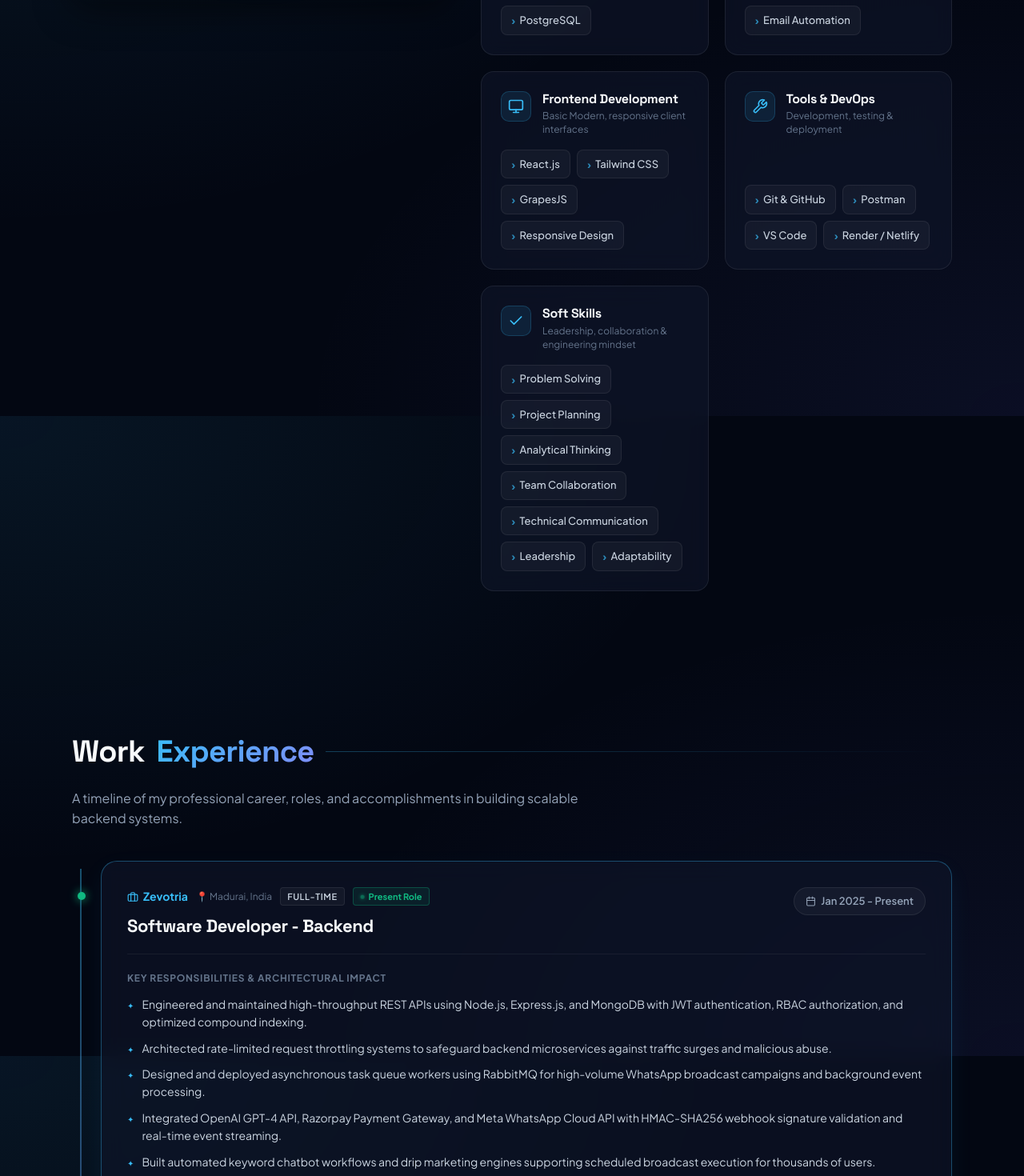
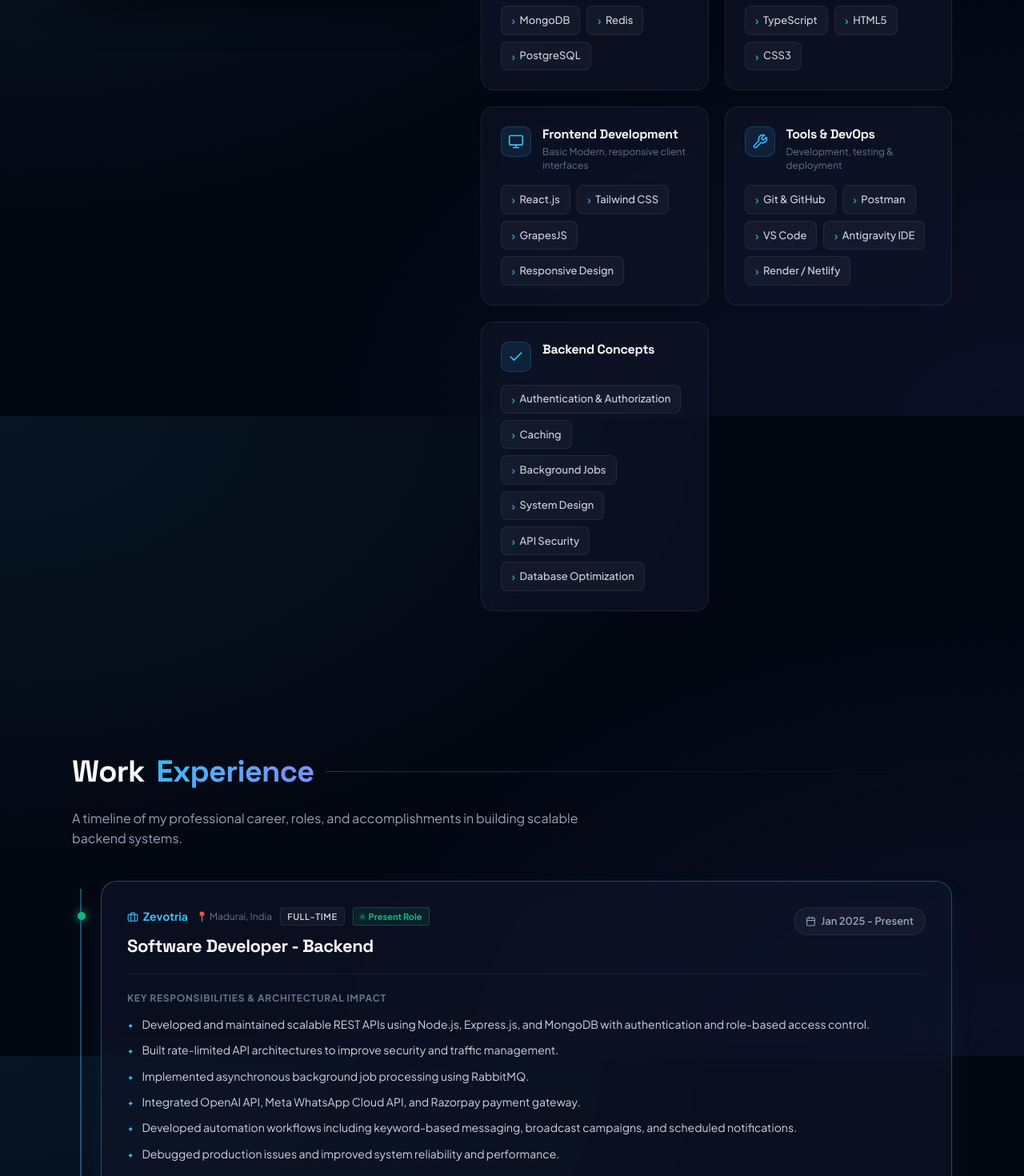
Before and after one commit to Sonaravikumar/portfolio, a React (Vite) app: page / in a window 1280 px wide. Shown: the part 2680-4150 px from the top of the page at 80% size. Built offline with nearby package versions, Linux system fonts and the light colour scheme.

Commit message:
data are updated

```diff
--- a/src/data/portfolio.ts
+++ b/src/data/portfolio.ts
@@ -33,17 +33,20 @@ export const skillCategories = [
       "RESTful APIs",
       "RabbitMQ (Queues)",
       "Rate Limiting",
-      "Webhooks & Events"
+      "Webhooks & Events",
+      "JWT Authentication & RBAC",
+      "Event-Driven Architecture",
     ]
   },
   {
-    title: "Languages",
-    description: "Core programming & query languages",
+    title: "AI & Integrations",
+    description: "AI services, automation & third-party integrations",
     skills: [
-      "TypeScript",
-      "JavaScript (ES6+)",
-      "PostgreSQL",
-      "HTML5 / CSS3"
+      "OpenAI API",
+      "Prompt Engineering",
+      "WhatsApp Cloud API",
+      "Razorpay Gateway",
+      "Email Automation"
     ]
   },
   {
@@ -56,13 +59,13 @@ export const skillCategories = [
     ]
   },
   {
-    title: "AI & Integrations",
-    description: "Third-party APIs & intelligent workflows",
+    title: "Languages",
+    description: "Programming languages & web fundamentals",
     skills: [
-      "OpenAI API",
-      "WhatsApp Cloud API",
-      "Razorpay Gateway",
-      "Email Automation"
+      "JavaScript (ES6+)",
+      "TypeScript",
+      "HTML5",
+      "CSS3"
     ]
   },
   {
@@ -82,20 +85,19 @@ export const skillCategories = [
       "Git & GitHub",
       "Postman",
       "VS Code",
+      "Antigravity IDE",
       "Render / Netlify"
     ]
   },
   {
-    title: "Soft Skills",
-    description: "Leadership, collaboration & engineering mindset",
+    title: "Backend Concepts",
     skills: [
-      "Problem Solving",
-      "Project Planning",
-      "Analytical Thinking",
-      "Team Collaboration",
-      "Technical Communication",
-      "Leadership",
-      "Adaptability"
+      "Authentication & Authorization",
+      "Caching",
+      "Background Jobs",
+      "System Design",
+      "API Security",
+      "Database Optimization"
     ]
   }
 ];
@@ -109,12 +111,12 @@ export const experiences: import("../types/portfolio").Experience[] = [
     duration: "Jan 2025 - Present",
     isCurrent: true,
     description: [
-      "Engineered and maintained high-throughput REST APIs using Node.js, Express.js, and MongoDB with JWT authentication, RBAC authorization, and optimized compound indexing.",
-      "Architected rate-limited request throttling systems to safeguard backend microservices against traffic surges and malicious abuse.",
-      "Designed and deployed asynchronous task queue workers using RabbitMQ for high-volume WhatsApp broadcast campaigns and background event processing.",
-      "Integrated OpenAI GPT-4 API, Razorpay Payment Gateway, and Meta WhatsApp Cloud API with HMAC-SHA256 webhook signature validation and real-time event streaming.",
-      "Built automated keyword chatbot workflows and drip marketing engines supporting scheduled broadcast execution for thousands of users.",
-      "Monitored production services, debugged runtime bottlenecks, and reduced API response latencies."
+      "Developed and maintained scalable REST APIs using Node.js, Express.js, and MongoDB with authentication and role-based access control.",
+      "Built rate-limited API architectures to improve security and traffic management.",
+      "Implemented asynchronous background job processing using RabbitMQ.",
+      "Integrated OpenAI API, Meta WhatsApp Cloud API, and Razorpay payment gateway.",
+      "Developed automation workflows including keyword-based messaging, broadcast campaigns, and scheduled notifications.",
+      "Debugged production issues and improved system reliability and performance."
     ],
     skills: [
       "Node.js",
@@ -131,7 +133,7 @@ export const experiences: import("../types/portfolio").Experience[] = [
   },
   {
     role: "Web Development Intern",
-    company: "Masfob @ Success Life Mantra",
+    company: "Zevotria",
     location: "Madurai, India",
     type: "Internship",
     duration: "Aug 2024 - Dec 2024",
@@ -175,6 +177,28 @@ export const experiences: import("../types/portfolio").Experience[] = [
 
 export const projects: import("../types/portfolio").Project[] = [
   {
+    title: "Kelly Gang",
+    category: "AI Movie Production Platform",
+    tagline: "Transforming ideas into complete cinematic productions using AI-powered script, storyboard, asset, and video generation workflows.",
+    status: "In Development",
+    description: [
+      "Architecting a full-stack AI movie production platform capable of generating scripts, scenes, storyboards, characters, props, worlds, and production assets from natural language prompts.",
+      "Designed backend orchestration workflows for scene management, asset generation, storyboard creation, and production pipeline automation using scalable Node.js services.",
+      "Integrating large language models, image generation models, and video generation services to create an end-to-end AI-assisted filmmaking ecosystem."
+    ],
+    technologies: [
+      "Node.js",
+      "Express.js",
+      "MongoDB",
+      "OpenAI API",
+      "Seedance AI",
+      "Image Generation",
+      "Video Generation",
+      "REST APIs"
+    ],
+    architectureId: "kellygang"
+  },
+  {
     title: "CareerPro AI",
     category: "AI Platform & Career Engine",
     tagline: "Multimodal AI career platform for ATS resume generation, LinkedIn optimization & interview simulation.",
@@ -192,7 +216,6 @@ export const projects: import("../types/portfolio").Project[] = [
       "React.js",
       "RESTful APIs"
     ],
-    liveDemo: "https://careerpro-ai.com",
     architectureId: "careerpro"
   },
   {
@@ -213,7 +236,6 @@ export const projects: import("../types/portfolio").Project[] = [
       "RabbitMQ",
       "Redis"
     ],
-    liveDemo: "https://inderact.masfob.com",
     architectureId: "inderact"
   },
   {
@@ -262,67 +284,73 @@ export const projects: import("../types/portfolio").Project[] = [
 
 export const architectures: import("../types/portfolio").Architecture[] = [
   {
-    id: "inderact",
-    title: "Inderact - WhatsApp Cloud Automation",
-    tagline: "Event-Driven Webhook Ingestion & Asynchronous Message Queue Pipeline",
-    category: "Asynchronous & Event-Driven",
+    id: "kellygang",
+    title: "Kelly Gang - AI Movie Production Platform",
+    tagline:
+      "Multi-Agent AI Pipeline for Script Generation, Storyboarding, Asset Creation & Video Production",
+    category: "Generative AI & Content Orchestration",
     overview:
-      "Ingests high-frequency WhatsApp Cloud API webhooks with HMAC-SHA256 signature verification, decouples traffic spikes through RabbitMQ message queues, and orchestrates keyword-based automated bot responses and scheduled broadcast drip campaigns with rate limiting.",
+      "An AI-powered movie production platform that transforms user ideas into complete cinematic productions through automated script generation, scene planning, storyboard creation, character design, asset generation, and AI-driven video workflows.",
     highlights: [
-      "Meta Webhook Ingestion",
-      "RabbitMQ AMQP Queue",
-      "Rate-Limited Outbound",
-      "Redis Session Caching",
-      "MongoDB Event Logs"
+      "Script Generation Engine",
+      "Scene & Shot Orchestration",
+      "Storyboard Automation",
+      "AI Asset Generation",
+      "Video Production Pipeline"
     ],
     decisions: [
-      "Decoupled Webhook Ingestion: Used RabbitMQ queues to immediately acknowledge incoming Meta webhooks (<50ms) and process business logic asynchronously, preventing HTTP timeout dropped events.",
-      "Strict Rate-Limiting Engine: Built token-bucket rate limiters on outbound broadcast messages to stay compliant with Meta Cloud API Tier-1 throughput constraints.",
-      "Stateful Conversation Caching: Stored user conversational context in Redis to enable sub-millisecond keyword auto-reply lookups without hammering the primary database."
+      "Modular Production Workflow: Split script generation, scene management, storyboard generation, asset creation, and video production into independent services to improve scalability and maintainability.",
+      "Centralized Asset Management: Designed a shared asset repository for characters, props, locations, worlds, and generated media to ensure consistency throughout production stages.",
+      "Multi-Model AI Orchestration: Integrated LLMs, image generation models, and video generation services through structured pipelines to automate end-to-end filmmaking workflows."
     ],
     nodes: [
       {
-        layer: "Client & Ingress",
-        name: "WhatsApp User / Flutter Dashboard",
+        layer: "Creator Studio",
+        name: "Movie Creation Dashboard",
         type: "client",
-        protocol: "HTTPS / Mobile",
-        detail: "Users send inbound chats; managers schedule campaigns from Flutter dashboard."
+        protocol: "HTTPS / SPA",
+        detail:
+          "Allows creators to generate scripts, manage scenes, create storyboards, organize assets, and monitor production workflows."
       },
       {
-        layer: "Security & Ingestion",
-        name: "Meta Cloud API & Webhook Gate",
-        type: "gateway",
-        protocol: "HTTPS Webhooks",
-        detail: "Verifies HMAC-SHA256 signature and authenticates webhook payload origins."
+        layer: "Backend Orchestration",
+        name: "Node.js & Express Workflow Engine",
+        type: "backend",
+        protocol: "RESTful API",
+        detail:
+          "Coordinates projects, scripts, scenes, shots, assets, authentication, workflow execution, and generation requests."
       },
       {
-        layer: "Core API Server",
-        name: "Node.js & Express REST Core",
-        type: "backend",
-        protocol: "REST & JSON",
-        detail: "Parses message payloads, applies JWT authorization & routes to workflow handlers."
+        layer: "AI Content Generation",
+        name: "LLM & Prompt Orchestration Engine",
+        type: "ai",
+        protocol: "HTTPS / REST",
+        detail:
+          "Generates scripts, scene descriptions, shot breakdowns, storyboard prompts, characters, props, and world-building content."
       },
       {
-        layer: "Message Broker",
-        name: "RabbitMQ Task Queue Cluster",
-        type: "queue",
-        protocol: "AMQP Protocol",
-        detail: "Buffers bursts, manages broadcast queues & distributes background worker tasks."
+        layer: "Media Generation",
+        name: "Image & Video Generation Services",
+        type: "integration",
+        protocol: "REST APIs",
+        detail:
+          "Creates storyboards, concept art, cinematic frames, character visuals, and AI-generated video sequences."
       },
       {
-        layer: "Persistence & Cache",
-        name: "MongoDB & Redis Cluster",
+        layer: "Asset Management",
+        name: "MongoDB Media & Production Store",
         type: "database",
-        protocol: "Mongoose / TCP",
-        detail: "Persists conversation history, broadcast analytics & cached session states."
+        protocol: "Mongoose ODM",
+        detail:
+          "Stores movie projects, scripts, scenes, shots, generated assets, storyboard data, metadata, and production history."
       }
     ],
     flow: [
-      "WhatsApp / Flutter App",
-      "Meta Cloud Webhook Gate",
-      "Node.js & Express REST Core",
-      "RabbitMQ Task Queue",
-      "MongoDB & Redis Cluster"
+      "Movie Creation Dashboard",
+      "Node.js & Express Workflow Engine",
+      "LLM & Prompt Orchestration Engine",
+      "Image & Video Generation Services",
+      "MongoDB Media & Production Store"
     ]
   },
   {
@@ -387,6 +415,70 @@ export const architectures: import("../types/portfolio").Architecture[] = [
       "OpenAI GPT-4 API Service",
       "Automated Email Service",
       "MongoDB Atlas Database"
+    ]
+  },
+  {
+    id: "inderact",
+    title: "Inderact - WhatsApp Cloud Automation",
+    tagline: "Event-Driven Webhook Ingestion & Asynchronous Message Queue Pipeline",
+    category: "Asynchronous & Event-Driven",
+    overview:
+      "Ingests high-frequency WhatsApp Cloud API webhooks with HMAC-SHA256 signature verification, decouples traffic spikes through RabbitMQ message queues, and orchestrates keyword-based automated bot responses and scheduled broadcast drip campaigns with rate limiting.",
+    highlights: [
+      "Meta Webhook Ingestion",
+      "RabbitMQ AMQP Queue",
+      "Rate-Limited Outbound",
+      "Redis Session Caching",
+      "MongoDB Event Logs"
+    ],
+    decisions: [
+      "Decoupled Webhook Ingestion: Used RabbitMQ queues to immediately acknowledge incoming Meta webhooks (<50ms) and process business logic asynchronously, preventing HTTP timeout dropped events.",
+      "Strict Rate-Limiting Engine: Built token-bucket rate limiters on outbound broadcast messages to stay compliant with Meta Cloud API Tier-1 throughput constraints.",
+      "Stateful Conversation Caching: Stored user conversational context in Redis to enable sub-millisecond keyword auto-reply lookups without hammering the primary database."
+    ],
+    nodes: [
+      {
+        layer: "Client & Ingress",
+        name: "WhatsApp User / Flutter Dashboard",
+        type: "client",
+        protocol: "HTTPS / Mobile",
+        detail: "Users send inbound chats; managers schedule campaigns from Flutter dashboard."
+      },
+      {
+        layer: "Security & Ingestion",
+        name: "Meta Cloud API & Webhook Gate",
+        type: "gateway",
+        protocol: "HTTPS Webhooks",
+        detail: "Verifies HMAC-SHA256 signature and authenticates webhook payload origins."
+      },
+      {
+        layer: "Core API Server",
+        name: "Node.js & Express REST Core",
+        type: "backend",
+        protocol: "REST & JSON",
+        detail: "Parses message payloads, applies JWT authorization & routes to workflow handlers."
+      },
+      {
+        layer: "Message Broker",
+        name: "RabbitMQ Task Queue Cluster",
+        type: "queue",
+        protocol: "AMQP Protocol",
+        detail: "Buffers bursts, manages broadcast queues & distributes background worker tasks."
+      },
+      {
+        layer: "Persistence & Cache",
+        name: "MongoDB & Redis Cluster",
+        type: "database",
+        protocol: "Mongoose / TCP",
+        detail: "Persists conversation history, broadcast analytics & cached session states."
+      }
+    ],
+    flow: [
+      "WhatsApp / Flutter App",
+      "Meta Cloud Webhook Gate",
+      "Node.js & Express REST Core",
+      "RabbitMQ Task Queue",
+      "MongoDB & Redis Cluster"
     ]
   },
   {
```
